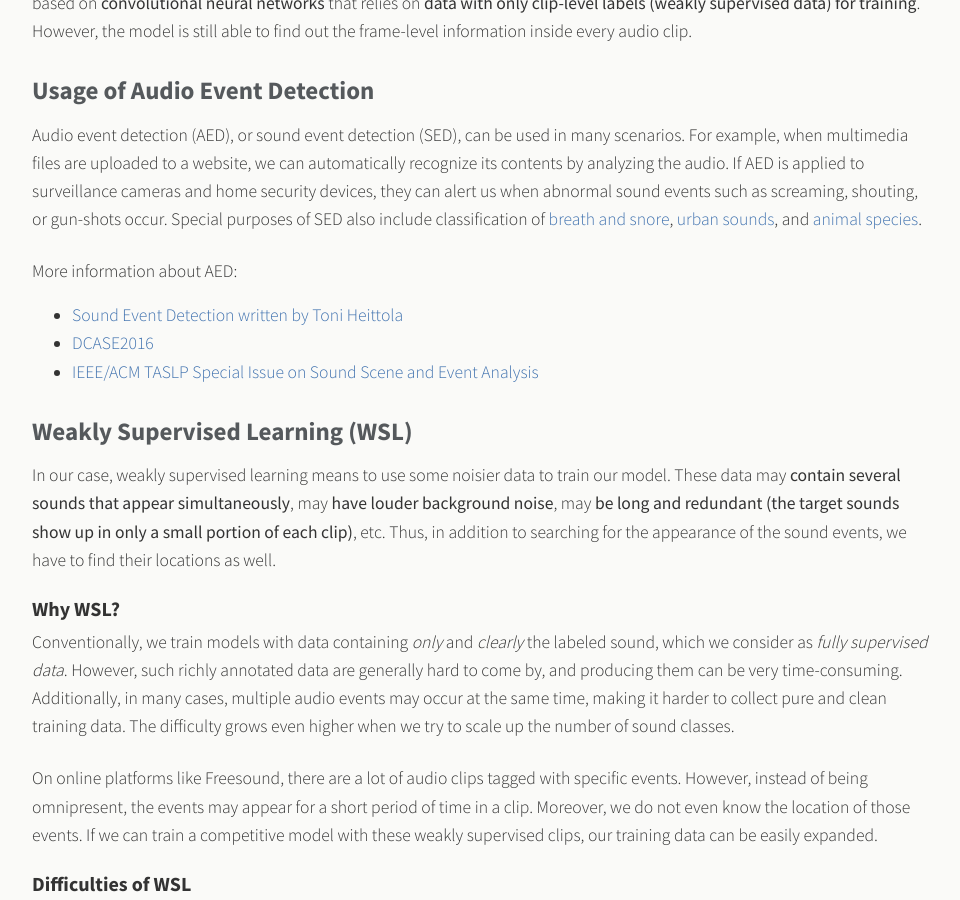
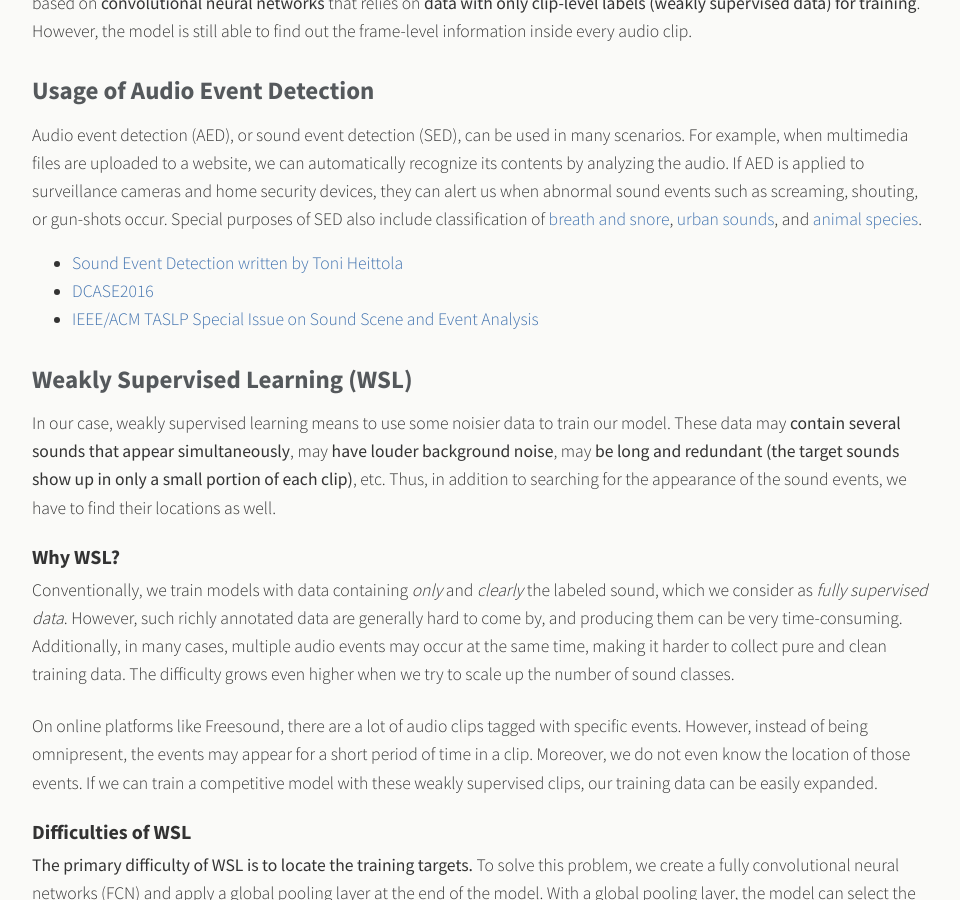
Before and after one commit to tweihaha/tweihaha.github.io, a Jekyll site: the page built from _pages/aed-by-cnn.md, in a window 1280 px wide and 900 px high, scrolled down 306 px. Shown: the whole window, without its empty margins (160-1120 px from the left). Built offline with Jekyll 4.4.1, drawn with Linux system fonts in a browser that asks for light colours.

Commit message:
aed v2_1

```diff
--- a/_pages/aed-by-cnn.md
+++ b/_pages/aed-by-cnn.md
@@ -16,7 +16,7 @@ For example, when multimedia files are uploaded to a website, we can automatical
 If AED is applied to surveillance cameras and home security devices, they can alert us when abnormal sound events such as screaming, shouting, or gun-shots occur.
 Special purposes of SED also include classification of [breath and snore](http://ieeexplore.ieee.org/document/7471670/){:target="_blank"}, [urban sounds](https://wp.nyu.edu/sonyc/){:target="_blank"}, and [animal species](https://wp.nyu.edu/birdvox/){:target="_blank"}.
 
-More information about AED:
+<!-- More information about AED: -->
 
 - [Sound Event Detection written by Toni Heittola](http://www.cs.tut.fi/~heittolt/research-sound-event-detection){:target="_blank"}
 - [DCASE2016](http://www.cs.tut.fi/sgn/arg/dcase2016/task-sound-event-detection-in-real-life-audio){:target="_blank"}
```
